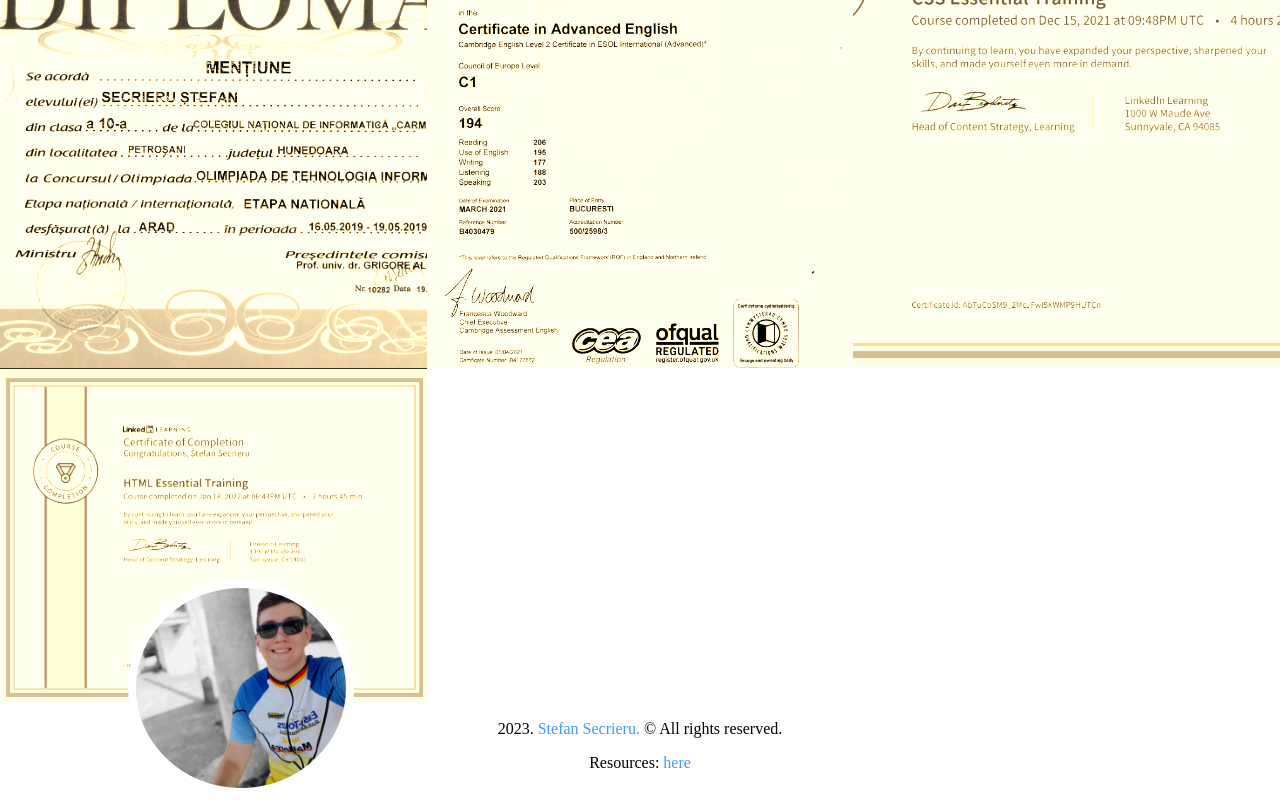
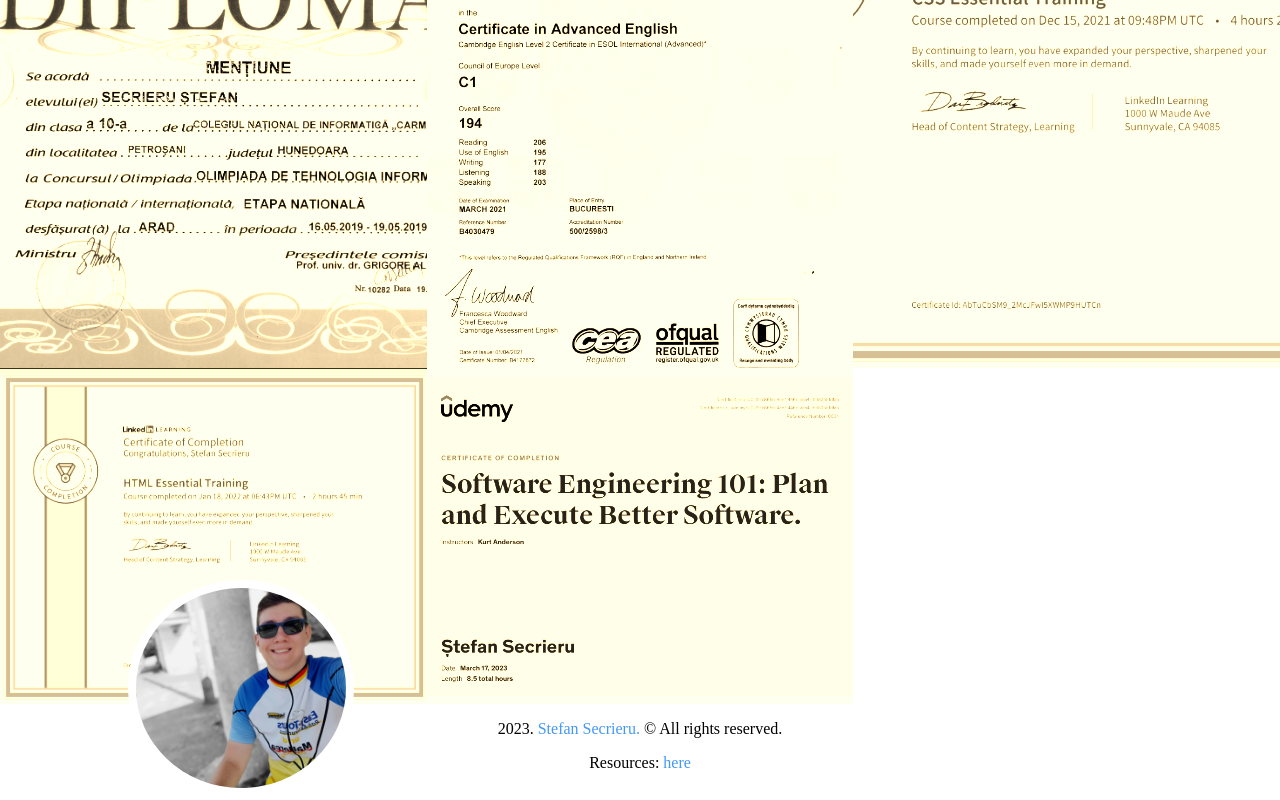
Before and after one commit to Stefan3002/Portfolio, a React (Create React App) app: page / in a window 1280 px wide. Shown: the part 5870-6670 px from the top of the page. Built offline with nearby package versions, Linux system fonts and the light colour scheme; a web font is replaced by a local one.

Commit message:
Add Software Engineering Certificate

```diff
--- a/src/components/certificates/certificates.jsx
+++ b/src/components/certificates/certificates.jsx
@@ -6,6 +6,7 @@ import Mention from '../../utils/images/certificates/Mention.jpg'
 import CAE from '../../utils/images/certificates/CAE.jpg'
 import CSS from '../../utils/images/certificates/CSS.png'
 import HTML from '../../utils/images/certificates/HTML.png'
+import SoftwareEng from '../../utils/images/certificates/Software Engineering.jpg'
 const Certificates = () => {
     return (
         <>
@@ -18,6 +19,7 @@ const Certificates = () => {
                 <a href={CAE}><img src={CAE} alt=""/></a>
                 <a href={CSS}><img src={CSS} alt=""/></a>
                 <a href={HTML}><img src={HTML} alt=""/></a>
+                <a href={SoftwareEng}><img src={SoftwareEng} alt=""/></a>
                 {/*<img src={JSADV} alt=""/>*/}
             </div>
         </>
```
Also changed, not shown: src/utils/images/certificates/Software Engineering.jpg (added).
